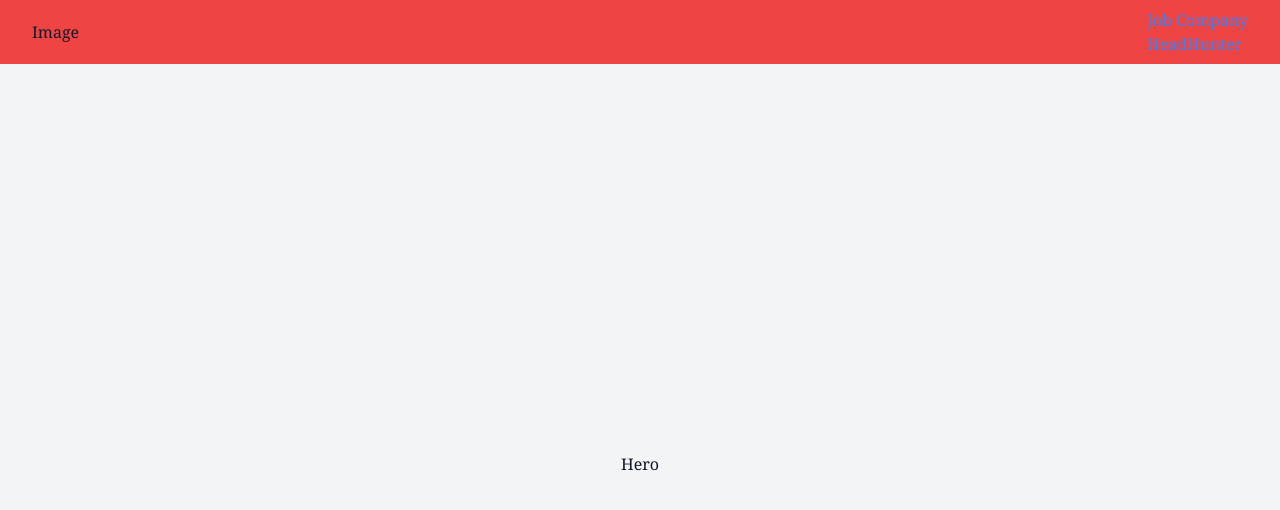
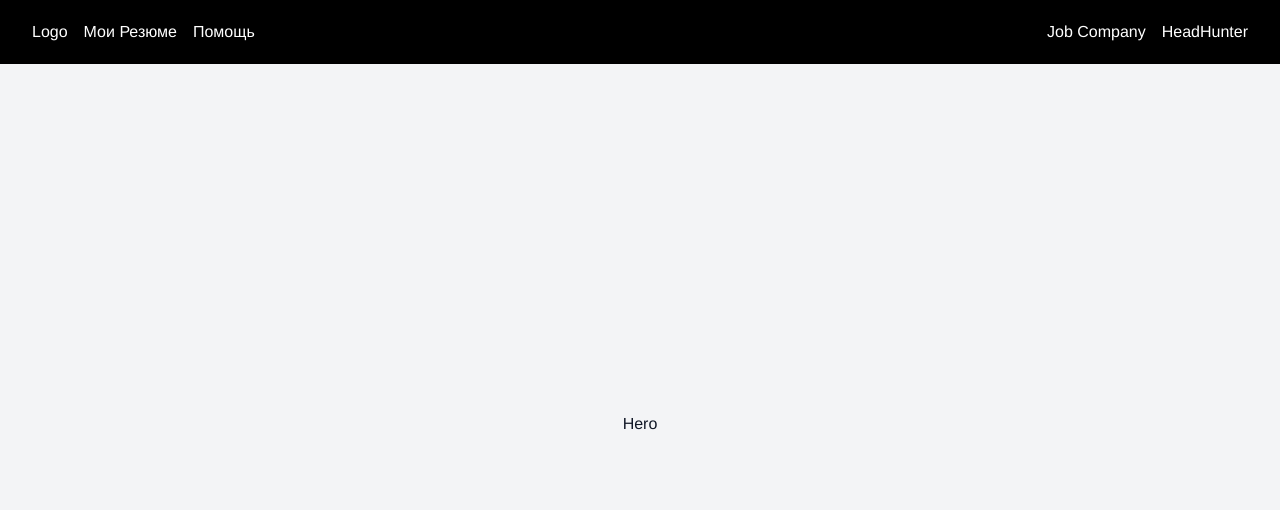
Before and after one commit to husen004/job-search, a React app: page / in a window 1280 px wide. Shown: the top 510 px of the page. Built offline with nearby package versions, Linux system fonts and the light colour scheme.

Commit message:
Navigation bar done new styles added global gradient for hero section complete

```diff
--- a/src/components/Home.tsx
+++ b/src/components/Home.tsx
@@ -4,7 +4,7 @@ import { Link } from 'react-router-dom';
 const Home: React.FC = () => {
   return (
     <section className="wrapper">
-      <h1 className='flex justify-center items-center h-[100vh]'>Hero</h1>
+      <h1 className='home_h1'>Hero</h1>
     </section>
   );
 };
--- a/src/components/Navbar.tsx
+++ b/src/components/Navbar.tsx
@@ -4,10 +4,15 @@ import { Link } from 'react-router-dom'
 const Navbar = () => {
   return (
     <nav className='navbar'>
-        <h4>Image</h4>
-        <ul className="">
-            <li><Link to="/jobs" className="text-blue-500 hover:underline">Job Company</Link></li>
-            <li><Link to="/headhunter" className="text-blue-500 hover:underline">HeadHunter</Link></li>
+      <div className='navbar_logo'>
+        <h4 className='text-white'>Logo</h4>
+
+        <h2 className='text-white'>Мои Резюме</h2>
+        <h2 className='text-white'>Помощь</h2>
+      </div>
+        <ul className="navbar_ul">
+            <li><Link to="/jobs" className="text-white hover:underline">Job Company</Link></li>
+            <li><Link to="/headhunter" className="text-white hover:underline">HeadHunter</Link></li>
         </ul>
     </nav>
   )
--- a/src/index.tsx
+++ b/src/index.tsx
@@ -11,7 +11,7 @@ import Navbar from './components/Navbar';
 const App: React.FC = () => (
   <Provider store={store}>
     <BrowserRouter>
-      <div className="bg-red-500">
+      <div className="bg-black">
           <nav className="wrapper">
             <Navbar />
           </nav>
--- a/src/style.css
+++ b/src/style.css
@@ -5,6 +5,7 @@
 @layer base {
   body {
     @apply bg-gray-100 text-gray-900 m-0 font-serif;
+    font-family: 'Helvetica Neue', Helvetica, Arial, 'Liberation Sans', sans-serif;
   }
 }
 @layer utilities {
@@ -21,4 +22,21 @@
   .navbar {
     @apply flex flex-row items-center justify-between h-16;
   }
+
+  .navbar_logo {
+    @apply flex flex-row gap-4
+  }
+
+  .navbar_ul {
+    @apply flex flex-row items-center gap-4;
+  }
+
+  .home_h1 {
+    @apply flex justify-center items-center h-[90vh] flex-nowrap
+  }
 }
+
+.global_backfround_gradient {
+  background: #000000;
+  background: linear-gradient(90deg, rgba(0, 0, 0, 1) 0%, rgba(87, 199, 169, 1) 21%, rgba(41, 136, 171, 1) 61%, rgba(83, 178, 237, 1) 91%);
+}
```
